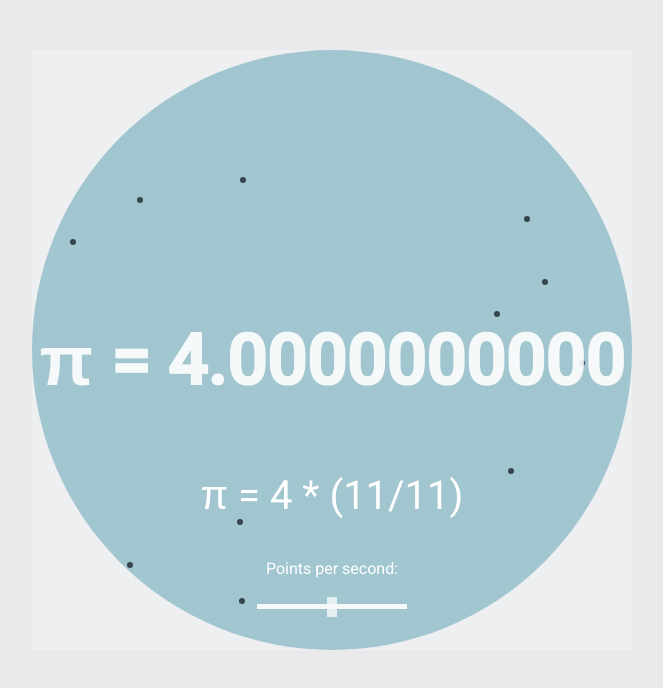
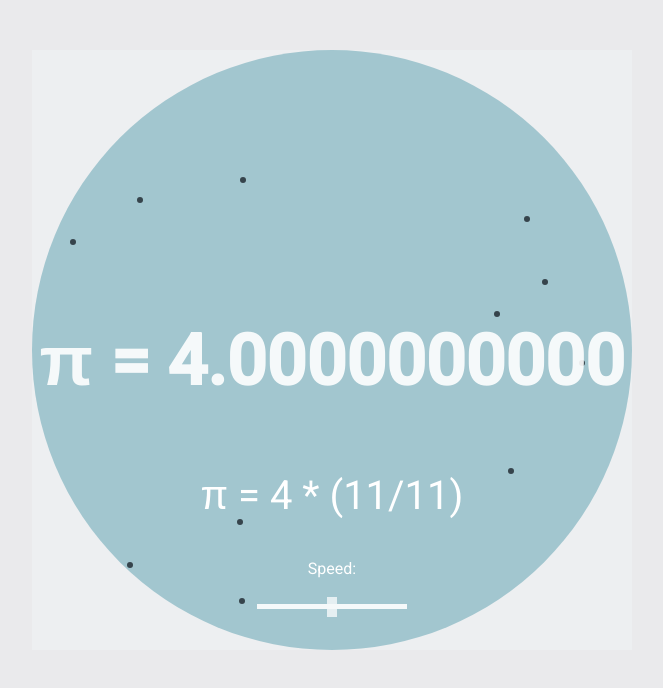
Before and after one commit to jagodarybacka/MonteCarloPI, a plain HTML site: page index.html in a window 1280 px wide. Shown: the whole page, without its empty margins (308-971 px from the left). Drawn offline with Linux system fonts and the light colour scheme.

Commit message:
Update index.html

```diff
--- a/index.html
+++ b/index.html
@@ -12,7 +12,7 @@
         <p>&pi; = 4 * (<span id="in"></span>/<span id="total"></span>)</p>
       </div>
       <div class="control">
-        <p class="label">Points per second:</p>
+        <p class="label">Speed:</p>
         <input class="pps" type="range" name="pps" min="10" max="1000">
       </div>
     </div>
```
